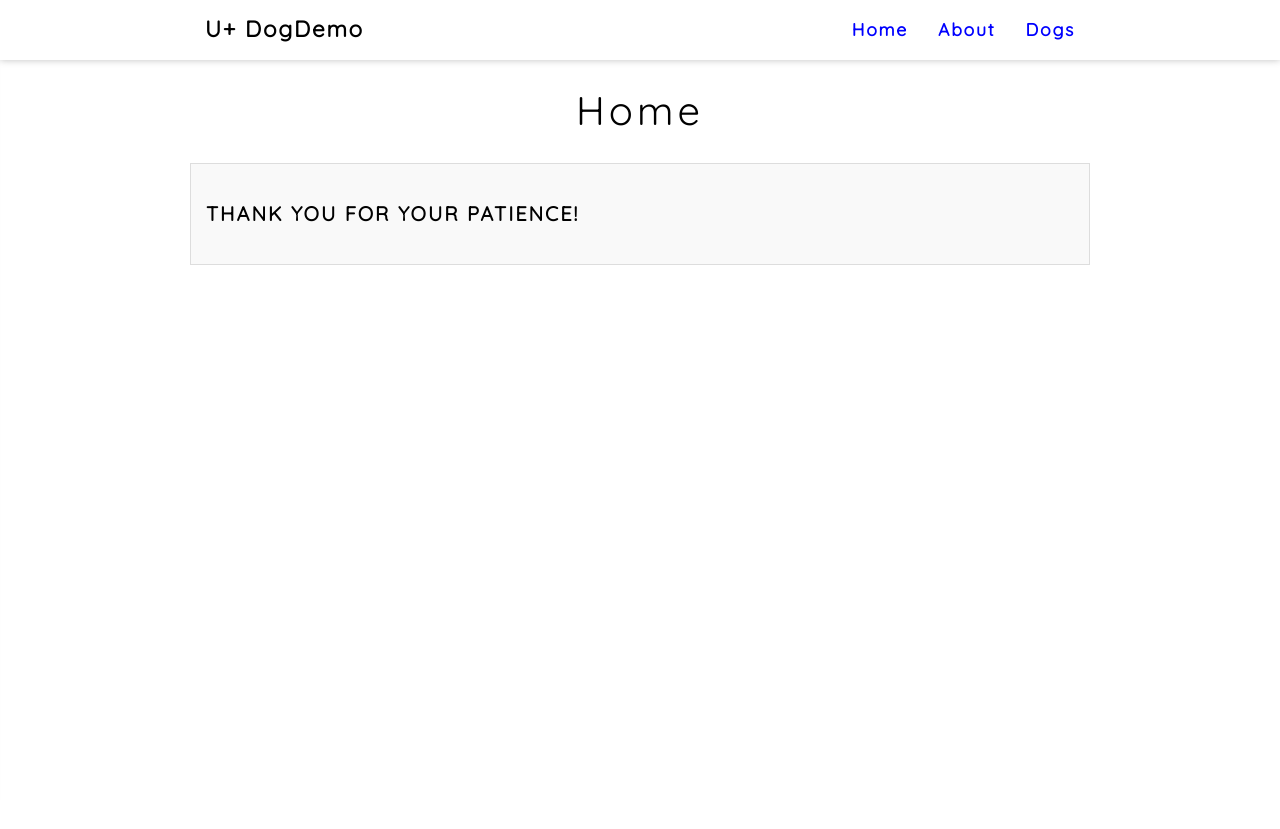
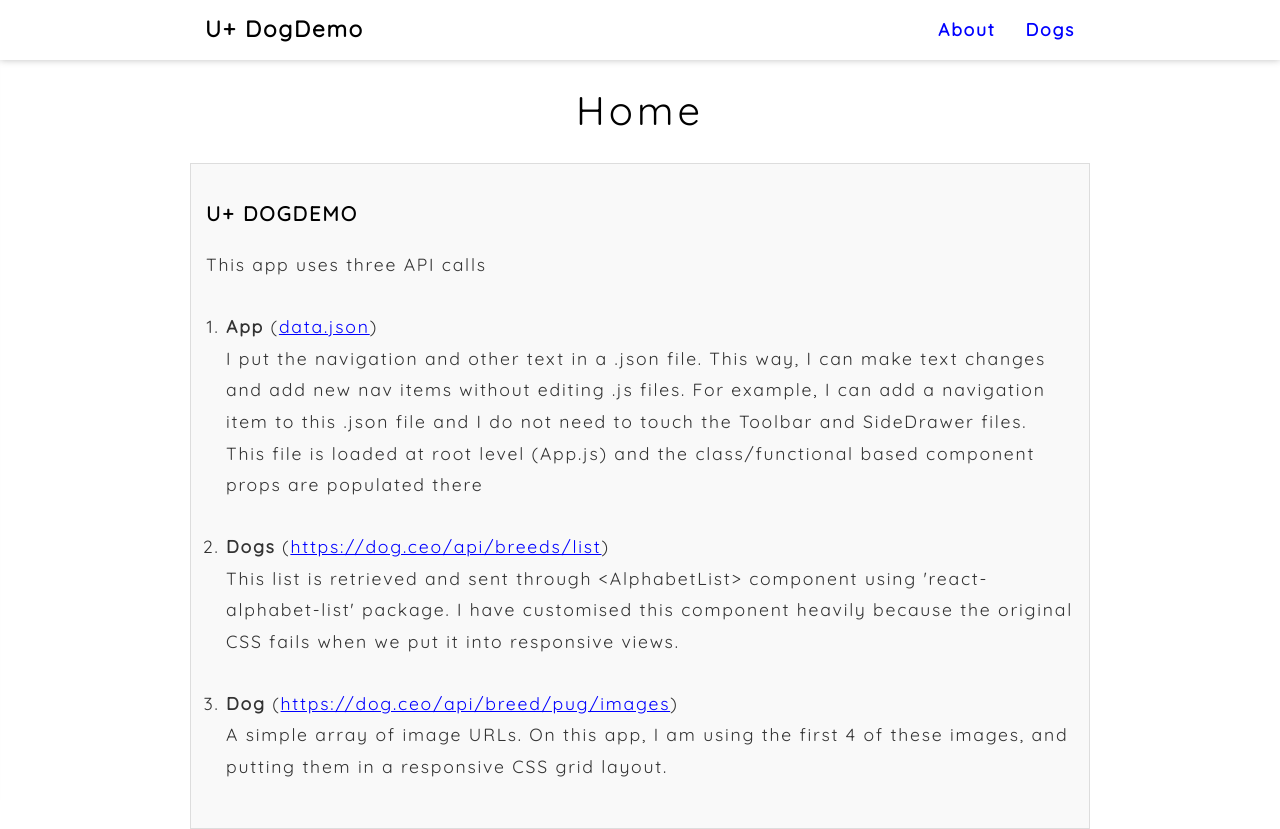
Before and after one commit to almack131216/apptask, a React (Create React App) app: page / in a window 1280 px wide. Before the commit the page ends 800 px from the top, so only its background shows below. Built offline with nearby package versions, Linux system fonts and the light colour scheme.

Commit message:
TEXT | add text to ABOUT & HOME

```diff
--- a/src/App.js
+++ b/src/App.js
@@ -1,5 +1,6 @@
 import React, { Component } from "react";
 import "./App.scss";
+import parse from "html-react-parser";
 import { BrowserRouter as Router, Switch, Route } from "react-router-dom";
 import SiteData from "./Assets/api/data.json";
 import Backdrop from "./Components/Navigation/Backdrop/Backdrop";
@@ -54,6 +55,22 @@ class App extends Component {
     const pageAbout = this.state.data.navigation[1];
     const pageCatalogue = this.state.data.navigation[2];
 
+    // const pagePlugins = Object.keys(this.state.data.plugins);
+    const pagePlugins = this.state.data.plugins;
+    const pagePluginsList = pagePlugins.map((plugin, index) => (
+      <li key={"plugin-" + index}>
+        <strong>{plugin.title}</strong>
+        <p>{plugin.body}</p>
+      </li>
+    ));
+    let pluginsText = (
+      <div>
+        {parse(pageAbout.body)}
+        <ul>{pagePluginsList}</ul>
+      </div>
+    );
+    console.log("pluginsText:", pluginsText);
+
     return (
       <Router>
         <div className="App">
@@ -75,7 +92,7 @@ class App extends Component {
                 <GenericPage title={pageHome.title} body={pageHome.body} />
               </Route>
               <Route path={pageAbout.url}>
-                <GenericPage title={pageAbout.title} body={pageAbout.body} />
+                <GenericPage title={pageAbout.title} bodyParsed={pluginsText} />
               </Route>
               <Route exact path="/dogs">
                 <Catalogue title={pageCatalogue.title} slug="/dogs/" />
--- a/src/Assets/api/data.json
+++ b/src/Assets/api/data.json
@@ -6,9 +6,9 @@
       "id": "home",
       "title": "Home",
       "url": "/",
-      "navTop": true,
+      "navTop": false,
       "navSide": true,
-      "body": "<h3>Thank you for your patience!</h3>"
+      "body": "<h3>U+ DogDemo</h3><p>This app uses three API calls</p><ol><li><strong>App</strong> (<a href=\"https://github.com/almack131216/apptask/blob/master/src/Assets/api/data.json\" target=\"_blank\">data.json</a>)<p>I put the navigation and other text in a .json file. This way, I can make text changes and add new nav items without editing .js files. For example, I can add a navigation item to this .json file and I do not need to touch the Toolbar and SideDrawer files.<br>This file is loaded at root level (App.js) and the class/functional based component props are populated there</li><li><strong>Dogs</strong> (<a href=\"https://dog.ceo/api/breeds/list\" target=\"_blank\">https://dog.ceo/api/breeds/list</a>)<p>This list is retrieved and sent through &lt;AlphabetList&gt; component using 'react-alphabet-list' package. I have customised this component heavily because the original CSS fails when we put it into responsive views.</p></li><li><strong>Dog</strong> (<a href=\"https://dog.ceo/api/breed/pug/images\" target=\"_blank\">https://dog.ceo/api/breed/pug/images</a>)<p>A simple array of image URLs. On this app, I am using the first 4 of these images, and putting them in a responsive CSS grid layout.</p></li></ol>"
     },
     {
       "id": "about",
@@ -16,7 +16,7 @@
       "url": "/about",
       "navTop": true,
       "navSide": true,
-      "body": "<h3>This app is created using...</h3>"
+      "body": "<h3>Plugins</h3>"
     },
     {
       "id": "dogs",
@@ -25,5 +25,31 @@
       "navTop": true,
       "navSide": true
     }
+  ],
+  "plugins": [
+    {
+      "title": "node-sass + sass-loader",
+      "body": "All CSS is generated via individual component-related SASS files, imported into App.scss."
+    },
+    {
+      "title": "axios",
+      "body": "Axios is used to handle the API on item details page (in this example, the page showing your chosen dog images)."
+    },
+    {
+      "title": "html-react-parser",
+      "body": "I am using a parser so that I can send HTML formatted text as props."
+    },
+    {
+      "title": "react-slugify",
+      "body": "Used to ensure dynamic generated URLs are sanitized."
+    },
+    {
+      "title": "react-loading",
+      "body": "Loading graphic using SVG for reduced filesize. See details (dog photos) page to see loader in action."
+    },
+    {
+      "title": "react-alphabet-list",
+      "body": "This is the A-Z list seen on 'Dogs' page. I have customised this component heavily because the original CSS fails when we put it into responsive views."
+    }
   ]
 }
--- a/src/Assets/scss/Typography.scss
+++ b/src/Assets/scss/Typography.scss
@@ -40,6 +40,7 @@ h2 {
   letter-spacing: 0.1em;
   color: $color-font-h2;
   text-align: center;
+  text-transform: capitalize;
 
   @media (max-width: $bp-xs-1) {
     font-size: 36px;
@@ -54,6 +55,13 @@ h3 {
   letter-spacing: 0.1em;
   text-transform: uppercase;
   color: $color-font-h3;
+}
+
+ol,
+ul {
+  margin: 0;
+  padding: 0;
+  padding-inline-start: 20px;
 }
 
 /* <hr> */
--- a/src/Components/Navigation/SideDrawer/SideDrawer.scss
+++ b/src/Components/Navigation/SideDrawer/SideDrawer.scss
@@ -1,6 +1,6 @@
 /* SideDrawer.scss */
 
-$SideDrawerWidth: 260px;
+$SideDrawerWidth: 270px;
 
 .side-drawer {
   height: 100%;
--- a/src/Pages/GenericPage/GenericPage.js
+++ b/src/Pages/GenericPage/GenericPage.js
@@ -9,6 +9,7 @@ const genericPage = props => {
     <div>
       {props.title ? <h2>{props.title}</h2> : ""}
       {props.body ? <div className="body">{parse(props.body)}</div> : ""}
+      {props.bodyParsed ? <div className="body">{props.bodyParsed}</div> : ""}
     </div>
   );
 };
```
